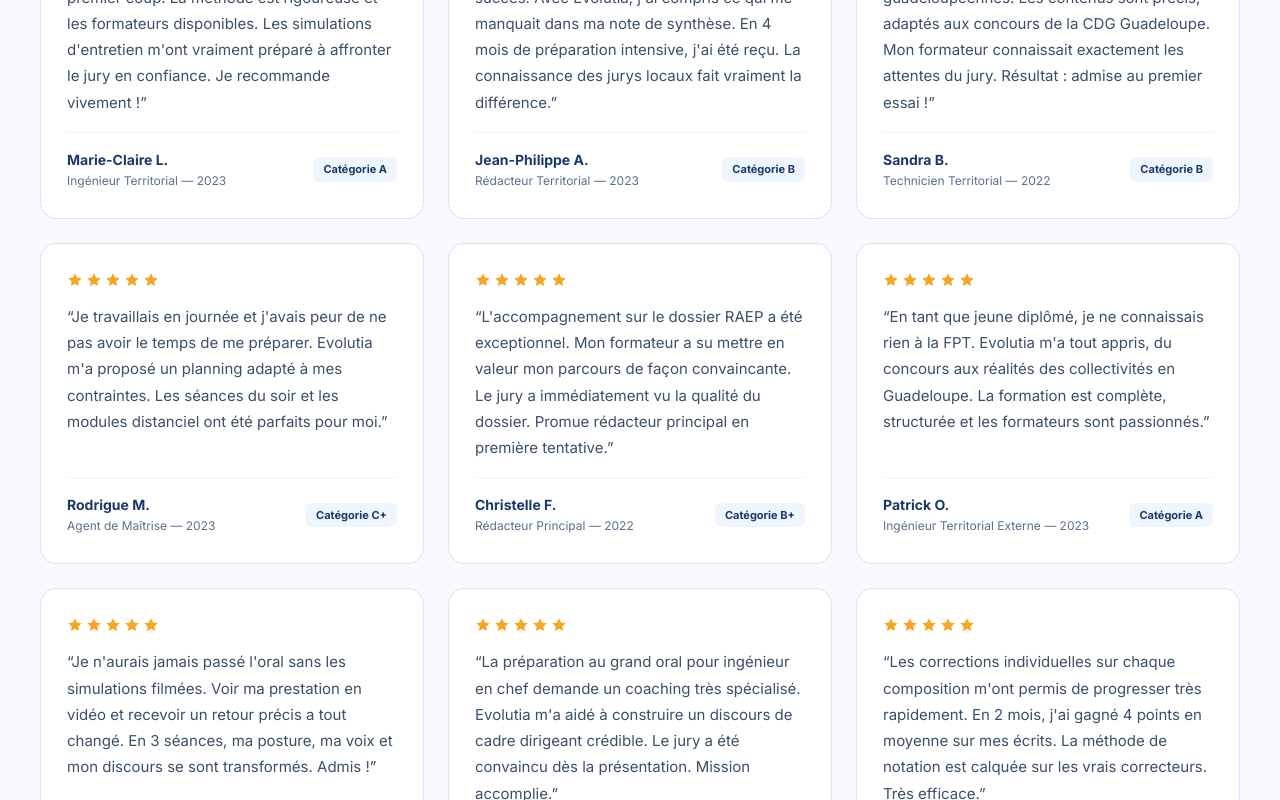
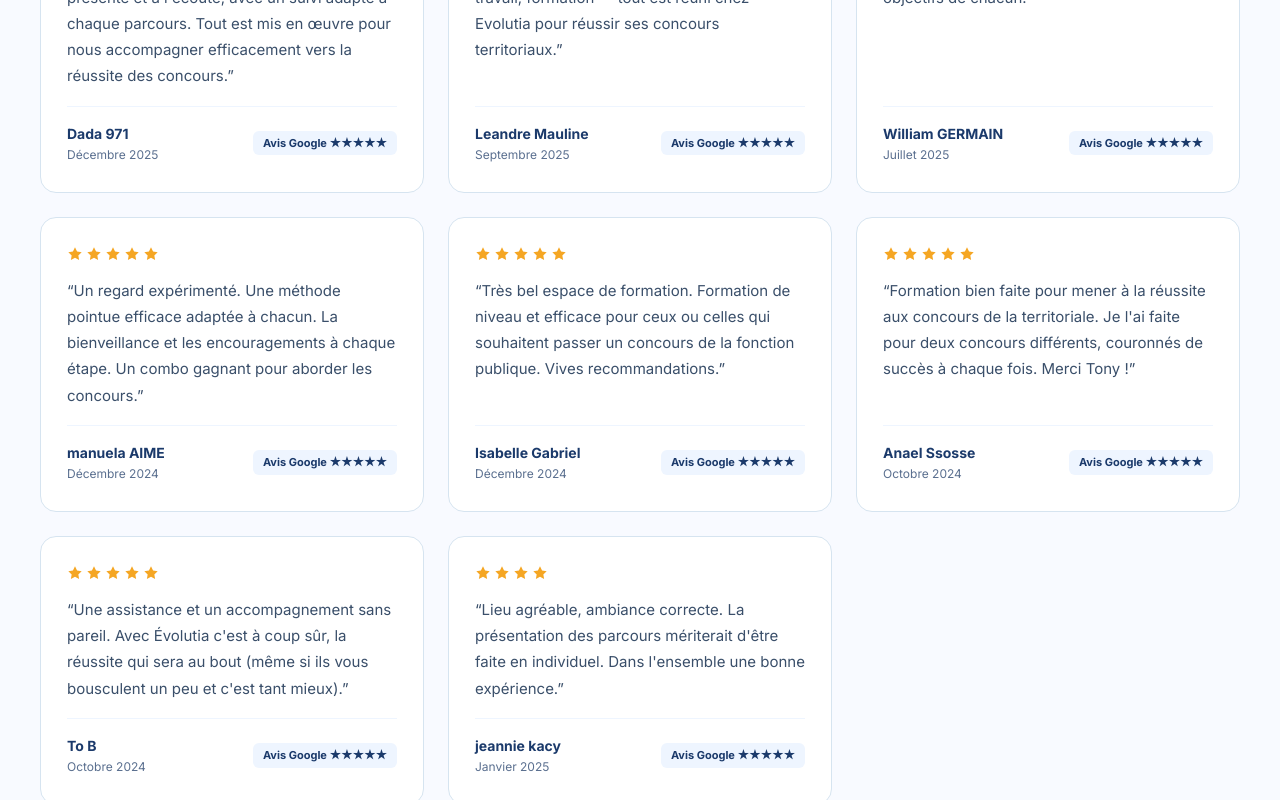
Before and after one commit to jmd971/evolutia, a Next.js app: page /temoignages-laureats in a window 1280 px wide. Shown: the part 600-1400 px from the top of the page. Built offline with nearby package versions, Linux system fonts and the light colour scheme.

Commit message:
Témoignages : vrais avis Google 2024-2025 (8 avis avec texte) + note 4,7★

```diff
--- a/app/temoignages-laureats/page.tsx
+++ b/app/temoignages-laureats/page.tsx
@@ -8,15 +8,14 @@
 };
 
 const TEMOIGNAGES = [
-  { nom: "Marie-Claire L.", concours: "Ingénieur Territorial — 2023", annee: "2023", cat: "Catégorie A", texte: "Grâce à Evolutia, j'ai réussi mon concours du premier coup. La méthode est rigoureuse et les formateurs disponibles. Les simulations d'entretien m'ont vraiment préparé à affronter le jury en confiance. Je recommande vivement !", etoiles: 5 },
-  { nom: "Jean-Philippe A.", concours: "Rédacteur Territorial — 2023", annee: "2023", cat: "Catégorie B", texte: "J'avais déjà tenté le concours deux fois sans succès. Avec Evolutia, j'ai compris ce qui me manquait dans ma note de synthèse. En 4 mois de préparation intensive, j'ai été reçu. La connaissance des jurys locaux fait vraiment la différence.", etoiles: 5 },
-  { nom: "Sandra B.", concours: "Technicien Territorial — 2022", annee: "2022", cat: "Catégorie B", texte: "Un centre sérieux, proche des réalités guadeloupéennes. Les contenus sont précis, adaptés aux concours de la CDG Guadeloupe. Mon formateur connaissait exactement les attentes du jury. Résultat : admise au premier essai !", etoiles: 5 },
-  { nom: "Rodrigue M.", concours: "Agent de Maîtrise — 2023", annee: "2023", cat: "Catégorie C+", texte: "Je travaillais en journée et j'avais peur de ne pas avoir le temps de me préparer. Evolutia m'a proposé un planning adapté à mes contraintes. Les séances du soir et les modules distanciel ont été parfaits pour moi.", etoiles: 5 },
-  { nom: "Christelle F.", concours: "Rédacteur Principal — 2022", annee: "2022", cat: "Catégorie B+", texte: "L'accompagnement sur le dossier RAEP a été exceptionnel. Mon formateur a su mettre en valeur mon parcours de façon convaincante. Le jury a immédiatement vu la qualité du dossier. Promue rédacteur principal en première tentative.", etoiles: 5 },
-  { nom: "Patrick O.", concours: "Ingénieur Territorial Externe — 2023", annee: "2023", cat: "Catégorie A", texte: "En tant que jeune diplômé, je ne connaissais rien à la FPT. Evolutia m'a tout appris, du concours aux réalités des collectivités en Guadeloupe. La formation est complète, structurée et les formateurs sont passionnés.", etoiles: 5 },
-  { nom: "Nathalie C.", concours: "Préparation Oraux — 2023", annee: "2023", cat: "Toutes catégories", texte: "Je n'aurais jamais passé l'oral sans les simulations filmées. Voir ma prestation en vidéo et recevoir un retour précis a tout changé. En 3 séances, ma posture, ma voix et mon discours se sont transformés. Admis !", etoiles: 5 },
-  { nom: "Éric V.", concours: "Ingénieur en Chef — 2022", annee: "2022", cat: "Catégorie A+", texte: "La préparation au grand oral pour ingénieur en chef demande un coaching très spécialisé. Evolutia m'a aidé à construire un discours de cadre dirigeant crédible. Le jury a été convaincu dès la présentation. Mission accomplie.", etoiles: 5 },
-  { nom: "Lucie M.", concours: "Technicien Territorial — 2023", annee: "2023", cat: "Catégorie B", texte: "Les corrections individuelles sur chaque composition m'ont permis de progresser très rapidement. En 2 mois, j'ai gagné 4 points en moyenne sur mes écrits. La méthode de notation est calquée sur les vrais correcteurs. Très efficace.", etoiles: 5 },
+  { nom: "Dada 971", concours: "Décembre 2025", annee: "2025", cat: "Avis Google ★★★★★", texte: "Une équipe de grande qualité, toujours présente et à l'écoute, avec un suivi adapté à chaque parcours. Tout est mis en œuvre pour nous accompagner efficacement vers la réussite des concours.", etoiles: 5 },
+  { nom: "Leandre Mauline", concours: "Septembre 2025", annee: "2025", cat: "Avis Google ★★★★★", texte: "Accueil, partage, accompagnement, conseil, travail, formation — tout est réuni chez Evolutia pour réussir ses concours territoriaux.", etoiles: 5 },
+  { nom: "William GERMAIN", concours: "Juillet 2025", annee: "2025", cat: "Avis Google ★★★★★", texte: "Des cours interactifs, évolutifs, adaptés aux objectifs de chacun.", etoiles: 5 },
+  { nom: "manuela AIME", concours: "Décembre 2024", annee: "2024", cat: "Avis Google ★★★★★", texte: "Un regard expérimenté. Une méthode pointue efficace adaptée à chacun. La bienveillance et les encouragements à chaque étape. Un combo gagnant pour aborder les concours.", etoiles: 5 },
+  { nom: "Isabelle Gabriel", concours: "Décembre 2024", annee: "2024", cat: "Avis Google ★★★★★", texte: "Très bel espace de formation. Formation de niveau et efficace pour ceux ou celles qui souhaitent passer un concours de la fonction publique. Vives recommandations.", etoiles: 5 },
+  { nom: "Anael Ssosse", concours: "Octobre 2024", annee: "2024", cat: "Avis Google ★★★★★", texte: "Formation bien faite pour mener à la réussite aux concours de la territoriale. Je l'ai faite pour deux concours différents, couronnés de succès à chaque fois. Merci Tony !", etoiles: 5 },
+  { nom: "To B", concours: "Octobre 2024", annee: "2024", cat: "Avis Google ★★★★★", texte: "Une assistance et un accompagnement sans pareil. Avec Évolutia c'est à coup sûr, la réussite qui sera au bout (même si ils vous bousculent un peu et c'est tant mieux).", etoiles: 5 },
+  { nom: "jeannie kacy", concours: "Janvier 2025", annee: "2025", cat: "Avis Google ★★★★★", texte: "Lieu agréable, ambiance correcte. La présentation des parcours mériterait d'être faite en individuel. Dans l'ensemble une bonne expérience.", etoiles: 4 },
 ];
 
 export default function Temoignages() {
@@ -49,8 +48,8 @@
           <h1 style={{ fontFamily:"'Playfair Display', serif", fontSize:"clamp(32px,5vw,52px)", fontWeight:800, color:"white", margin:"0 0 20px 0", lineHeight:1.15 }}>Nos lauréats témoignent</h1>
           <p style={{ color:"rgba(255,255,255,0.75)", fontSize:17, lineHeight:1.75, margin:"0 0 32px 0" }}>+500 candidats ont réussi leur concours territorial en Guadeloupe avec Evolutia. Voici leurs témoignages.</p>
           <a href="https://search.google.com/local/reviews?placeid=ChIJX83z1iJHE4wRXyQgrNUeR60" target="_blank" rel="noopener noreferrer" style={{ display:"inline-flex", alignItems:"center", gap:10, background:"white", border:"1px solid #D6E4F0", borderRadius:10, padding:"12px 22px", textDecoration:"none", color:"#1B3A6B", fontWeight:700, fontSize:14 }}>
-            <svg width="18" height="18" viewBox="0 0 24 24" fill="none"><path d="M22.56 12.25c0-.78-.07-1.53-.2-2.25H12v4.26h5.92c-.26 1.37-1.04 2.53-2.21 3.31v2.77h3.57c2.08-1.92 3.28-4.74 3.28-8.09z" fill="#4285F4"/><path d="M12 23c2.97 0 5.46-.98 7.28-2.66l-3.57-2.77c-.98.66-2.23 1.06-3.71 1.06-2.86 0-5.29-1.93-6.16-4.53H2.18v2.84C3.99 20.53 7.7 23 12 23z" fill="#34A853"/><path d="M5.84 14.09c-.22-.66-.35-1.36-.35-2.09s.13-1.43.35-2.09V7.07H2.18C1.43 8.55 1 10.22 1 12s.43 3.45 1.18 4.93l3.66-2.84z" fill="#FBBC05"/><path d="M12 5.38c1.62 0 3.06.56 4.21 1.64l3.15-3.15C17.45 2.09 14.97 1 12 1 7.7 1 3.99 3.47 2.18 7.07l3.66 2.84c.87-2.6 3.3-4.53 6.16-4.53z" fill="#EA4335"/></svg>
-            4,9 ★★★★★ — Voir tous nos avis Google
+            <svg width="18" height="18" viewBox="0 0 24 24" fill="none"><path d="M22.56 12.25c0-.78-.07-1.53-.2-2.25H12v4.26h5.92c-.26 1.37-1.04 2.53-2.21 3.31v2.77h3.57c2.08-1.92 3.28-4.74 3.28-8.09z" fill="#4285F4"/><path d="M12 23c2.97 0 5.46-.98 7.28-2.66l-3.57-2.77c-.98.66-2.23 1.06-3.71 1.06-2.86 0-5.29-1.93-6.16-4.53H2.18v2.84C3.99 20.53 7.7 23 12 23z" fill="#34A853"/><path d="M5.84 14.09c-.22-.66-.35-1.36-.35-2.09s.13-1.43.35-2.09V7.07H2.18C1.43 8.55 1 10.22 1 12s.43 3.45 1.18 4.73l3.66-2.84z" fill="#FBBC05"/><path d="M12 5.38c1.62 0 3.06.56 4.21 1.64l3.15-3.15C17.45 2.09 14.77 1 12 1 7.7 1 3.99 3.47 2.18 7.07l3.66 2.84c.87-2.6 3.3-4.53 6.16-4.53z" fill="#EA4335"/></svg>
+            4,7 ★★★★★ — Voir tous nos avis Google
           </a>
         </div>
       </section>
@@ -81,7 +80,7 @@
         <div style={{ maxWidth:800, margin:"0 auto", textAlign:"center" }}>
           <h2 style={{ fontFamily:"'Playfair Display', serif", fontSize:"clamp(28px,4vw,40px)", fontWeight:800, color:"white", margin:"0 0 48px 0" }}>Rejoignez nos lauréats</h2>
           <div style={{ display:"flex", gap:32, justifyContent:"center", flexWrap:"wrap", marginBottom:40 }}>
-            {[{val:"85%",label:"Taux de réussite 2023"},{val:"+500",label:"Lauréats depuis 2014"},{val:"10 ans",label:"D'expérience"},{val:"4,9★",label:"Note Google"}].map((s,i) => (
+            {[{val:"85%",label:"Taux de réussite 2023"},{val:"+500",label:"Lauréats depuis 2014"},{val:"10 ans",label:"D'expérience"},{val:"4,7★",label:"Note Google"}].map((s,i) => (
               <div key={i} style={{ textAlign:"center" }}>
                 <div style={{ fontFamily:"'Playfair Display', serif", fontSize:36, fontWeight:800, color:"#F5A623" }}>{s.val}</div>
                 <div style={{ fontSize:13, color:"rgba(255,255,255,0.55)", marginTop:4 }}>{s.label}</div>
```
